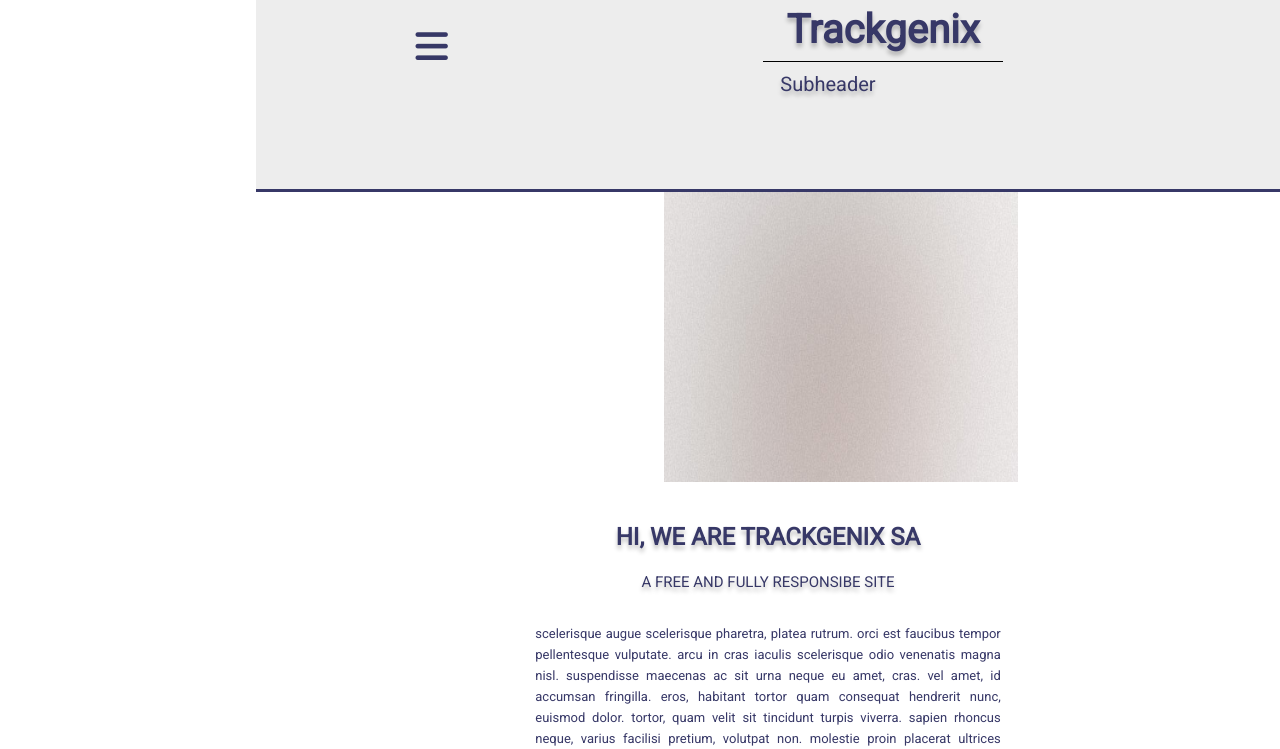
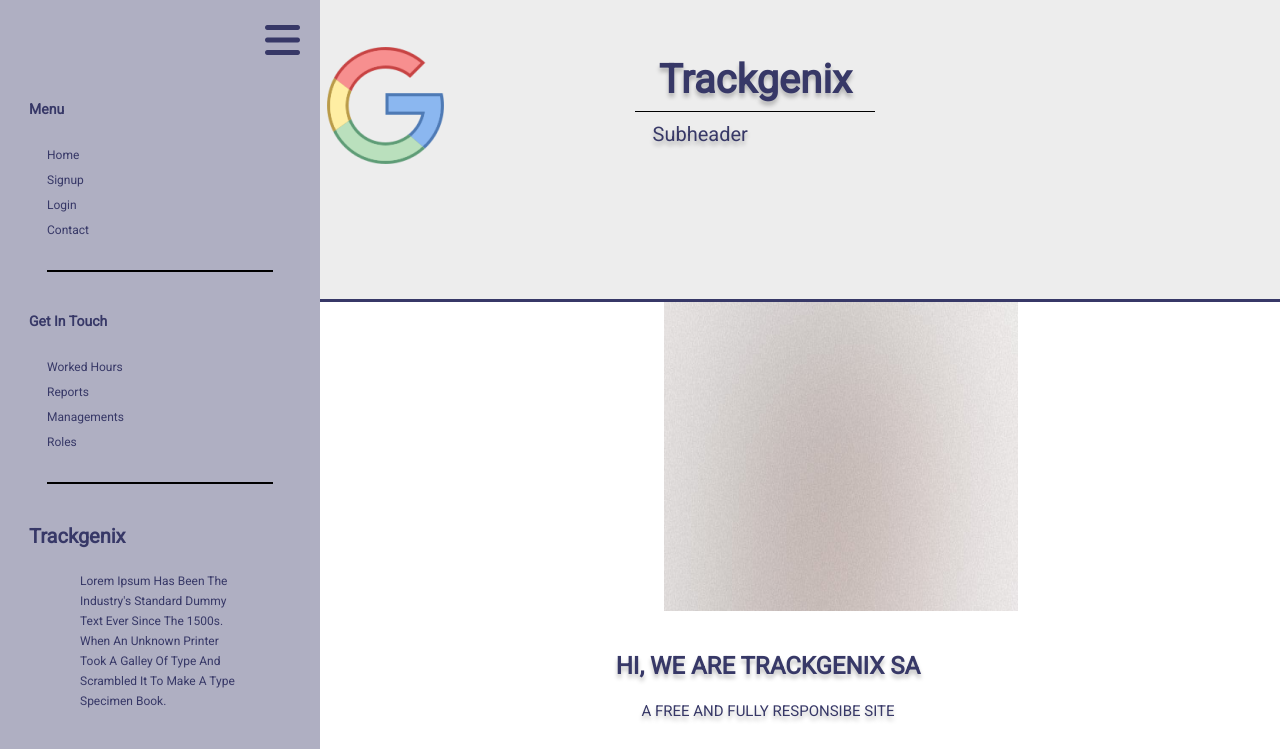
Before and after one commit to FiolAxel/BaSP-M2022-Etapa-1, a plain HTML site: page Semana-04/index.html in a window 1280 px wide. Shown: the top 749 px of the page. Drawn offline with Linux system fonts and the light colour scheme; files that its build step writes are made by us from their sources; a web font is replaced by a local one.

Commit message:
BaSP-W04-2022: finished the first mobile

```diff
--- a/Semana-04/css/footer.css
+++ b/Semana-04/css/footer.css
@@ -3,6 +3,8 @@ footer {
     flex-direction: column;
     align-items: center;
     margin-top: 30px;
+    background-color: #EDEDED;
+    padding-top: 20px;
 }
 
 footer i {
--- a/Semana-04/css/form.css
+++ b/Semana-04/css/form.css
@@ -8,13 +8,15 @@
     font-weight: bold;
     color: #000;
     margin-bottom: 5px;
+    text-align: center;
+    text-transform: capitalize;
 }
 
 .border-form {
     border: 1px solid #f11a41;
     width: 40%;
     margin: auto;
-    margin-bottom: 20px;
+    margin-bottom: 7px;
 }
 
 .form-section form {
--- a/Semana-04/css/header.css
+++ b/Semana-04/css/header.css
@@ -29,7 +29,7 @@ nav h2 {
     margin-top: 10px;
 }
 
-.button-title-and-networks h1 {
+.header-nav h1 {
     color: #373867;
     font-size: 40px;
     font-weight: 700;
@@ -39,11 +39,18 @@ nav h2 {
     padding-bottom: 4px;
 }
 
+.title-bar-and-subheader{
+    display: flex;
+    flex-direction: column;
+    align-items: center;
+}
+
 .button-menu {
     font-size: 37px;
     margin: 12px 0px 12px 6px;
     color: #373867;
     position: absolute;
+    top: 0px;
 }
 
 .networks {
@@ -55,3 +62,9 @@ nav h2 {
     width: 240px;
     margin: 7px auto;
 }
+
+.logo-image img{
+    display: none;
+    width: 123px;
+    height: 123px;
+}
--- a/Semana-04/css/main.css
+++ b/Semana-04/css/main.css
@@ -1,10 +1,9 @@
-body {
-    font-family: "Roboto";
-    margin-top: 90px;
+.desktop {
+    display: none;
 }
 
-.desktop {
-    display: none;
+.whole-section{
+    margin-top: 105px;
 }
 
 .introdutory-article{
@@ -121,6 +120,9 @@ body {
     flex-wrap: wrap;
     justify-content: space-around;
     margin-top: 15px;
+    flex-direction: column;
+    justify-content: center;
+    align-items: center;
 }
 
 .functionalities-div, .reasons-div {
@@ -128,7 +130,6 @@ body {
     text-align: start;
     align-items: center;
     padding-bottom: 55px;
-    flex-basis: 600px;
 }
 
 .functionalities-section h2, .reasons-section h2 {
@@ -171,9 +172,9 @@ body {
 }
 
 .inf-section {
-    text-align: start;
+    display: flex;
+    flex-direction: column;
     align-items: center;
-    justify-content: center;
 }
 
 .inf-list {
@@ -183,18 +184,25 @@ body {
 .inf-list h4 {
     align-self: start;
     font-size: 24px;
-    font-weight: bold;
     margin-bottom: 10px;
     border-bottom: 2px solid #000;
     padding-bottom: 10px;
+    color: #373867;
+    font-weight: 700;
+    text-transform: capitalize;
 }
 
 ol {
     margin-top: 15px;
     margin-bottom: 50px;
+    text-transform: capitalize;
 }
 
 ol li {
     font-size: 12px;
     margin-bottom: 25px;
 }
+
+ol li a {
+    text-decoration: none;
+}
--- a/Semana-04/css/sidebar.css
+++ b/Semana-04/css/sidebar.css
@@ -1,3 +1,57 @@
 aside {
+    width: 25%;
+    height: 100%;
+    position: fixed;
+    background-color: #AFAFC2;
+    overflow: scroll;
+    z-index: 3;
+    display: none;
+    top: 0px;
+}
+
+aside::-webkit-scrollbar {
     display: none;
 }
+
+.button-menu-sidebar {
+    display: flex;
+    flex-basis: 100%;
+    font-size: 40px;
+    justify-content: flex-end;
+    margin: 20px
+}
+
+aside ul li {
+    font-size: 12px;
+    padding-top: 13px;
+    padding-left: 47px;
+    color: #373867;
+}
+
+aside p {
+    font-size: 14px;
+    font-weight: bold;
+    margin-left: 29px;
+    margin-bottom: 20px;
+}
+
+.sidebar-h {
+    font-size: 20px;
+}
+
+.sidebar-parf {
+    width: 50%;
+    font-size: 12px;
+    font-weight: 100;
+    margin: auto;
+    margin-top: 25px;
+    margin-bottom: 42px;
+    line-height: 20px;
+}
+
+.border-sidebar {
+    width: 70%;
+    border: 1px solid #000;
+    background-color: #000;
+    margin: 34px auto;
+}
--- /dev/null
+++ b/Semana-04/css/whole-page.css
@@ -0,0 +1,47 @@
+
+@media screen and (min-width: 768px){
+    .sidebar{
+        display: block;
+    }
+
+    .content{
+        margin-left: 25%;
+    }
+
+    .button-menu{
+        display: none;
+    }
+
+    .header-nav h1{
+        align-self: flex-end;
+    }
+
+    .logo-image {
+        margin: 34px 0px 42px 68px;
+    }
+
+    .logo-image img{
+        display: block;
+    }
+
+    .title-bar-and-subheader{
+        width: 60%;
+    }
+
+    .button-title-and-networks{
+        max-width: 123px;
+    }
+
+    nav{
+        flex-direction: row;
+        justify-content: flex-start;
+    }
+
+    .whole-section{
+        margin-top: 219px;
+    }
+}
+
+@media screen and (min-width: 768px){
+
+}
--- a/Semana-04/index.html
+++ b/Semana-04/index.html
@@ -15,17 +15,83 @@
         <link rel="stylesheet" href="css/main.css">
         <link rel="stylesheet" href="css/form.css">
         <link rel="stylesheet" href="css/footer.css">
+        <link rel="stylesheet" href="css/whole-page.css">
         <link rel="stylesheet" href="https://fonts.googleapis.com/css?family=Roboto">
         <link rel="stylesheet" href="https://fonts.googleapis.com/css?family=BioRhyme">
         <title>Landing page</title>
     </head>
+
     <body>
+        <aside class="sidebar">
+            <div class="button-menu-sidebar">
+                <i class="fa-solid fa-bars"></i>
+            </div>
+            <p>
+                menu
+            </p>
+            <ul>
+                <li>
+                    home
+                </li>
+                <li>
+                    signup
+                </li>
+                <li>
+                    login
+                </li>
+                <li>
+                    contact
+                </li>
+            </ul>
+            <div class="border-sidebar"></div>
+            <p>
+                get in touch
+            </p>
+            <ul>
+                <li>
+                    worked hours
+                </li>
+                <li>
+                    reports
+                </li>
+                <li>
+                    managements
+                </li>
+                <li>
+                    roles
+                </li>
+            </ul>
+            <div class="border-sidebar"></div>
+            <div>
+                <p class="sidebar-h">
+                    trackgenix
+                </p>
+                <p class="sidebar-parf">
+                    lorem ipsum has been the industry's standard dummy text ever since the 1500s.
+                    when an unknown printer took a galley of type and scrambled it to make a type specimen book.
+                </p>
+            </div>
+        </aside>
+        <div></div>
         <div class="content">
             <header>
-                <nav>
+                <nav class="header-nav">
                     <div class="button-title-and-networks">
                         <div class="button-menu">
                             <i class="fa-solid fa-bars"></i>
+                        </div>
+                        <div class="logo-image">
+                            <img src="image/image8.png" alt="image google">
+                        </div>
+                    </div>
+                    <div class="title-bar-and-subheader">
+                        <h1>
+                            trackgenix
+                        </h1>
+                        <div class="border-header"></div>
+                        <h2>
+                            subheader
+                        </h2>
                     </div>
                     <div class="networks">
                         <a href="https://www.facebook.com">
@@ -44,63 +110,9 @@
                             <i class="fa-brands fa-github"></i>
                         </a>
                     </div>
-                        <h1>
-                            trackgenix
-                        </h1>
-                    </div>
-                    <div class="border-header"></div>
-                    <h2>
-                        subheader
-                    </h2>
                 </nav>
             </header>
-            <aside>
-                <p>
-                    menu
-                </p>
-                <ul>
-                    <li>
-                        home
-                    </li>
-                    <li>
-                        signup
-                    </li>
-                    <li>
-                        login
-                    </li>
-                    <li>
-                        contact
-                    </li>
-                </ul>
-                <div class="border-aside"></div>
-                <p>
-                    get in touch
-                </p>
-                <ul>
-                    <li>
-                        worked hours
-                    </li>
-                    <li>
-                        reports
-                    </li>
-                    <li>
-                        managements
-                    </li>
-                    <li>
-                        roles
-                    </li>
-                </ul>
-                <div class="border-aside"></div>
-                <div>
-                    <p>
-                        trackgenix
-                    </p>
-                    <p class="aside-parf">
-                        lorem ipsum has been the industry's standard dummy text ever since the 1500s.
-                        when an unknown printer took a galley of type and scrambled it to make a type specimen book.
-                    </p>
-                </div>
-            </aside>
+            <div class="whole-section">
                 <article class="introdutory-article">
                     <div class="section-content">
                         <h2 class="greeting-title">
@@ -139,20 +151,24 @@
                         <a class="learn-more-btn" href="#">learn more</a>
                     </div>
                     <div class="section-content">
-                    <img class="image-1" src="image/image1.jpg" alt="imagen 1">
+                        <img class="image-1" src="image/image1.jpg" alt="image 1">
                     </div>
                 </article>
+            </div>
             <article class="history-article">
                 <h2 class="main-title desktop">History</h2>
                 <div>
-                    <img class="image-2" src="image/image2.jpg" alt="imagen 2">
+                    <img class="image-2" src="image/image2.jpg" alt="image 2">
                     <h3>
                         Trackgenix since the 1500s
                     </h3>
                     <p>
-                        lorem ipsum dolor sit amet, consectetur adipiscing elit, sed do eiusmod tempor incididunt ut labore et dolore magna aliqua.
-                        ut enim ad minim veniam, quis nostrud exercitation ullamco laboris nisi ut aliquip ex ea commodo consequat.
-                        duis aute irure dolor in reprehenderit in voluptate velit esse cillum dolore eu fugiat nulla pariatur.
+                        lorem ipsum dolor sit amet, consectetur adipiscing elit, sed do eiusmod tempor incididunt ut labore
+                        et dolore magna aliqua.
+                        ut enim ad minim veniam, quis nostrud exercitation ullamco laboris nisi ut aliquip ex ea commodo
+                        consequat.
+                        duis aute irure dolor in reprehenderit in voluptate velit esse cillum dolore eu fugiat nulla
+                        pariatur.
                     </p>
                     <p class="p-image desktop">
                         Lorem ipsum dolor sit amet, consectetur adipiscing elit. Sed id justo sed ante sollicitudin mollis.
@@ -225,12 +241,13 @@
                         Quisque posuere nibh nec enim porta, sit amet commodo purus gravida. Quisque quam elit, porta in
                         purus a, ornare imperdiet magna. Sed vitae lacinia orci.
                     </p>
-                    <img class="image-3" src="image/image2.jpg" alt="imagen 3">
+                    <img class="image-3" src="image/image2.jpg" alt="image 3">
                     <h3>
                         Where did Trackgenix came from?
                     </h3>
                     <p>
-                        excepteur sint occaecat cupidatat non proident, sunt in culpa qui officia deserunt mollit anim id est laborum.
+                        excepteur sint occaecat cupidatat non proident, sunt in culpa qui officia deserunt mollit anim id
+                        est laborum.
                     </p>
                     <div>
                         <a class="btn-pink">
@@ -243,7 +260,7 @@
                 <article>
                     <h2 class="main-title">functionalities</h2>
                     <div class="functionalities-div">
-                        <img src="image/image4.png" alt="imagen 4">
+                        <img src="image/image4.png" alt="image 4">
                         <div class="functionalities-text">
                             <h3>record of worked hours</h3>
                             <p>
@@ -254,7 +271,7 @@
                         </div>
                     </div>
                     <div class="functionalities-div">
-                        <img src="image/image5.png" alt="imagen 5">
+                        <img src="image/image5.png" alt="image 5">
                         <div class="functionalities-text">
                             <h3>reports</h3>
                             <p>
@@ -265,7 +282,7 @@
                         </div>
                     </div>
                     <div class="functionalities-div">
-                        <img src="image/image6.png" alt="imagen 6">
+                        <img src="image/image6.png" alt="image 6">
                         <div class="functionalities-text">
                             <h3>resources management</h3>
                             <p>
@@ -276,7 +293,7 @@
                         </div>
                     </div>
                     <div class="functionalities-div">
-                        <img src="image/image7.png" alt="imagen 7">
+                        <img src="image/image7.png" alt="image 7">
                         <div class="functionalities-text">
                             <h3>multiple roles</h3>
                             <p>
@@ -292,7 +309,7 @@
                 <article>
                     <h2 class="main-title">reasons why you need us</h2>
                     <div class="reasons-div">
-                        <img src="image/image4.png" alt="imagen 4">
+                        <img src="image/image4.png" alt="image 4">
                         <div class="reasons-text">
                             <h3>productivity enhacer</h3>
                             <p>
@@ -303,7 +320,7 @@
                         </div>
                     </div>
                     <div class="reasons-div">
-                        <img src="image/image5.png" alt="imagen 5">
+                        <img src="image/image5.png" alt="image 5">
                         <div class="reasons-text">
                             <h3>decision making</h3>
                             <p>
@@ -314,7 +331,7 @@
                         </div>
                     </div>
                     <div class="reasons-div">
-                        <img src="image/image6.png" alt="imagen 6">
+                        <img src="image/image6.png" alt="image 6">
                         <div class="reasons-text">
                             <h3>work traceability</h3>
                             <p>
@@ -325,7 +342,7 @@
                         </div>
                     </div>
                     <div class="reasons-div">
-                        <img src="image/image7.png" alt="imagen 7">
+                        <img src="image/image7.png" alt="image 7">
                         <div class="reasons-text">
                             <h3>leadership and team management</h3>
                             <p>
@@ -338,6 +355,7 @@
                 </article>
             </section>
             <section class="form-section">
+                <div class="border-form"></div>
                 <h2>request information</h2>
                 <div class="border-form"></div>
                 <form>
@@ -451,7 +469,7 @@
                     </ol>
                 </div>
                 <div class="pages-web desktop">
-                    <a class= "btn-pages-web" href="#">
+                    <a class="btn-pages-web" href="#">
                         prev
                     </a>
                     <a href="#">
@@ -475,7 +493,7 @@
                     <a href="#">
                         10
                     </a>
-                    <a class= "btn-pages-web" href="#">
+                    <a class="btn-pages-web" href="#">
                         next
                     </a>
                 </div>
@@ -506,5 +524,4 @@
             </footer>
         </div>
     </body>
-
 </html>
```
Also changed, not shown: Semana-03/index.html (+3 -4 lines), Semana-04/image/image8.png (added). Lines whose indentation alone changed are shown as unchanged.
